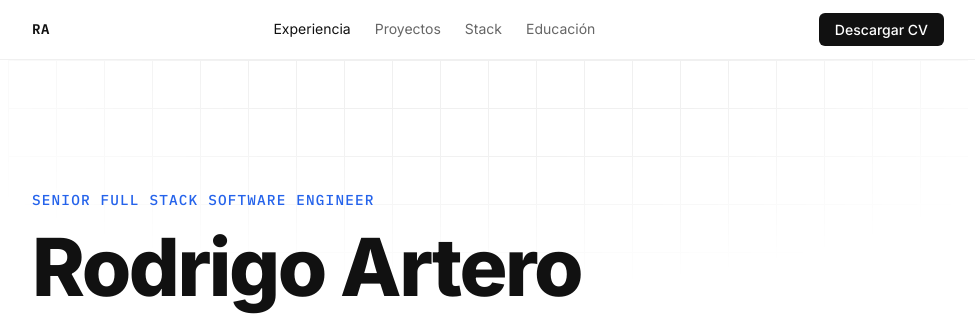
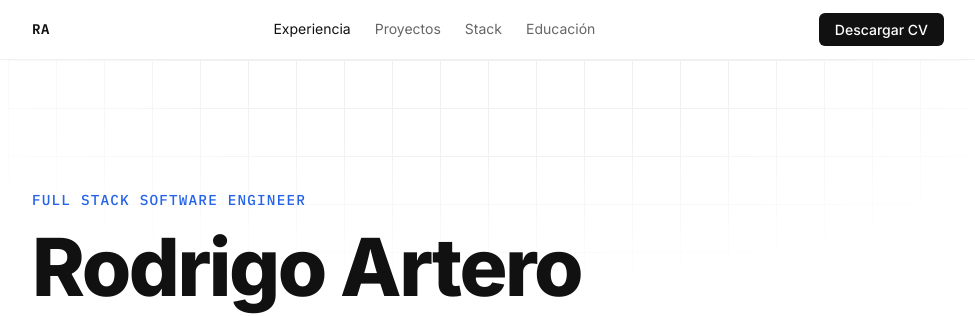
Before and after one commit to Rodri3752/cv, a website: page index.html in a window 1280 px wide. Shown: the top 316 px of the page, without its empty margins (152-1127 px from the left). Drawn offline with Linux system fonts and the light colour scheme.

Commit message:
Remove Senior from title

```diff
--- a/index.html
+++ b/index.html
@@ -3,15 +3,15 @@
 <head>
   <meta charset="UTF-8" />
   <meta name="viewport" content="width=device-width, initial-scale=1.0" />
-  <meta name="description" content="Rodrigo Artero — Senior Full Stack Software Engineer · SaaS Architect · Product Engineer" />
+  <meta name="description" content="Rodrigo Artero — Full Stack Software Engineer · SaaS Architect · Product Engineer" />
   <meta name="author" content="Rodrigo Artero" />
   <meta name="robots" content="index, follow" />
 
-  <meta property="og:title" content="Rodrigo Artero — Senior Full Stack Software Engineer" />
+  <meta property="og:title" content="Rodrigo Artero — Full Stack Software Engineer" />
   <meta property="og:description" content="SaaS Architect · Product Engineer · Full Stack" />
   <meta property="og:type" content="profile" />
 
-  <title>Rodrigo Artero — Senior Full Stack Software Engineer</title>
+  <title>Rodrigo Artero — Full Stack Software Engineer</title>
 
   <link rel="preconnect" href="https://fonts.googleapis.com" />
   <link rel="preconnect" href="https://fonts.gstatic.com" crossorigin />
@@ -45,7 +45,7 @@
     <header class="hero" aria-label="Portada">
       <div class="hero-grid-bg" aria-hidden="true"></div>
       <div class="hero-content">
-        <p class="hero-eyebrow">Senior Full Stack Software Engineer</p>
+        <p class="hero-eyebrow">Full Stack Software Engineer</p>
         <h1 class="hero-name">Rodrigo Artero</h1>
         <p class="hero-subtitle">
           SaaS Architect
@@ -363,7 +363,7 @@
     <footer class="landing-footer">
       <div class="footer-inner">
         <p class="footer-name">Rodrigo Artero</p>
-        <p class="footer-meta">Senior Full Stack Software Engineer · Mendoza, Argentina · 2026</p>
+        <p class="footer-meta">Full Stack Software Engineer · Mendoza, Argentina · 2026</p>
       </div>
     </footer>
 
--- a/package.json
+++ b/package.json
@@ -1,7 +1,7 @@
 {
   "name": "cv-premium-rodrigo-artero",
   "version": "1.0.0",
-  "description": "CV Premium 2026 — Rodrigo Artero — Senior Full Stack Software Engineer",
+  "description": "CV Premium 2026 — Rodrigo Artero — Full Stack Software Engineer",
   "main": "index.html",
   "scripts": {
     "start": "npx serve .",
--- a/style.css
+++ b/style.css
@@ -1,7 +1,7 @@
 /* ============================================================
    CV PREMIUM — Landing Personal
    Estilo: Vercel × Linear × Stripe
-   Rodrigo Artero — Senior Full Stack Software Engineer
+   Rodrigo Artero — Full Stack Software Engineer
    ============================================================ */
 
 /* ----------------------------------------------------------
```
Also changed, not shown: README.md.
